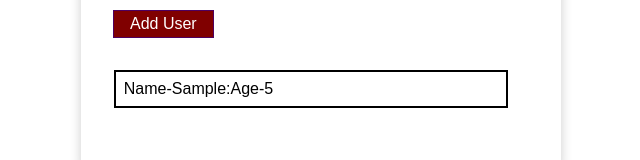
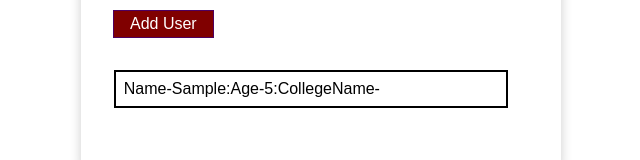
Before and after one commit to sonalighodake43772/practice-userdetails-react, a React (Create React App) app: page / in a window 1280 px wide. Both pictures are taken after typing "Sample", "5", "Sample" into the empty fields and a click on the button "Add User". Shown: the part 342-502 px from the top of the page, without its empty margins (319-959 px from the left). Built offline with nearby package versions, Linux system fonts and the light colour scheme.

Commit message:
add college input

```diff
--- a/src/component/Users/UserList.js
+++ b/src/component/Users/UserList.js
@@ -8,7 +8,7 @@
       {props.items.map(list => (
         <li  key={list.id}>
 
-          Name-{list.name}:Age-{list.age}
+          Name-{list.name}:Age-{list.age}:CollegeName-{list.collegename}
         </li>
       ))}
 
```
